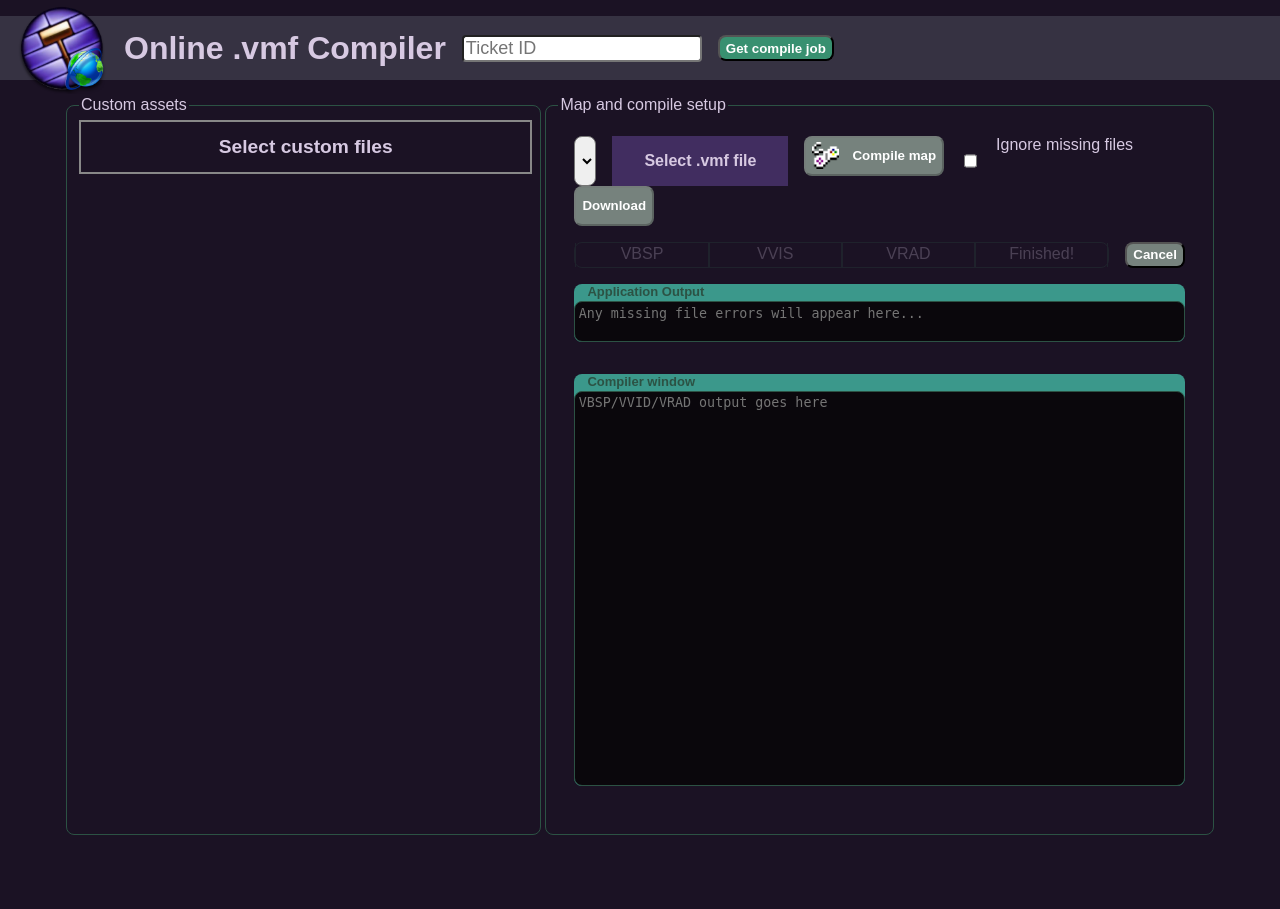
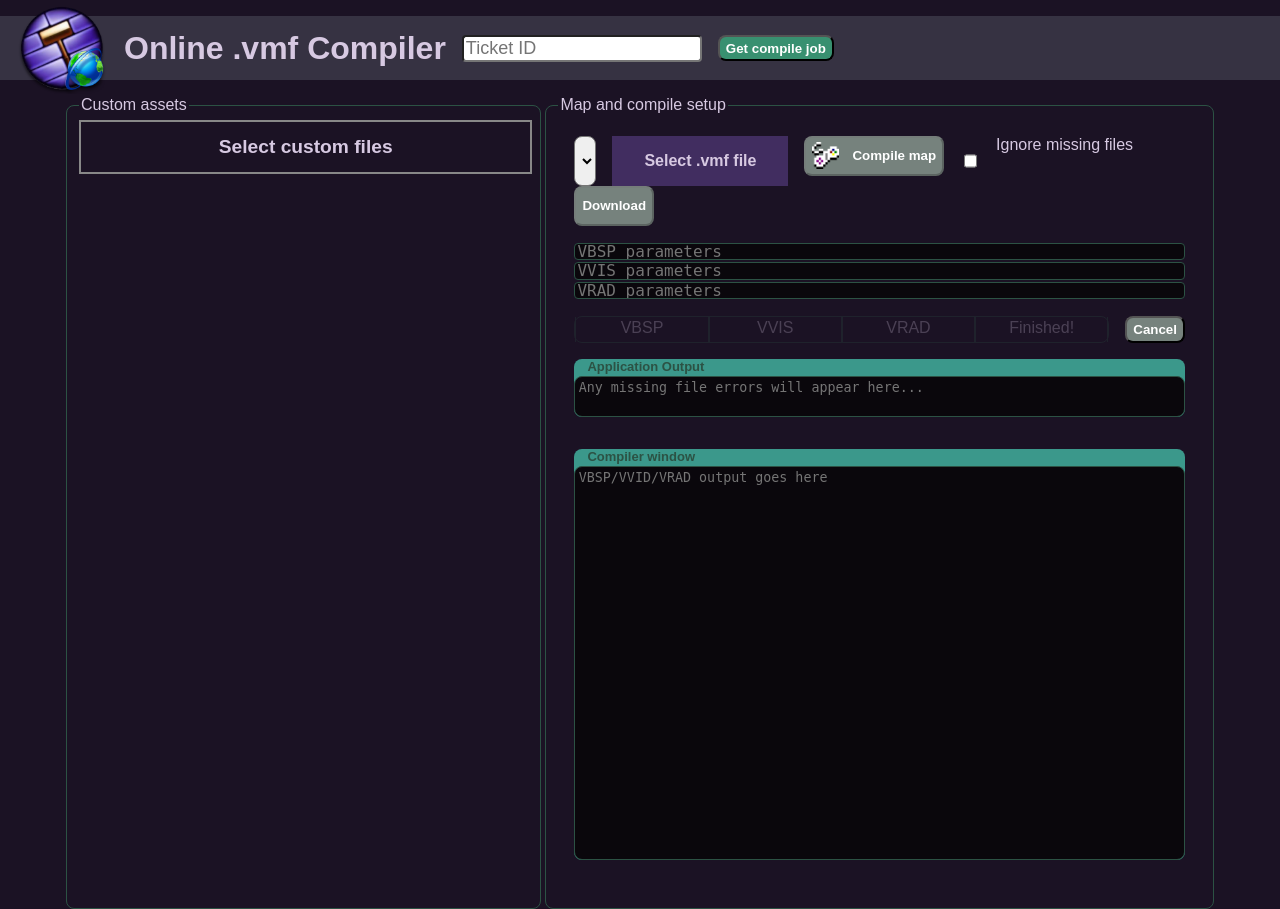
Before and after one commit to Vitaplex/online-vmf-compiler, a Python web app: template frontend/templates/index.html in a window 1280 px wide. Before the commit the page ends 835 px from the top, so only its background shows below. Run offline with Jinja, Linux system fonts and the light colour scheme; the template is opened without the code that fills it, so the values that code supplies are empty.

Commit message:
compile parameter support

```diff
--- a/backend/src/helpers.py
+++ b/backend/src/helpers.py
@@ -29,11 +29,12 @@ def get_vpk_files(path):
     return return_files
 
 def index(index, array):
-    if len(array) >= index:
+    if array is not None and len(array) > 0 and len(array) >= index:
         return array[index]
 
 def get_globby_file_path(path, name):
     globbed_path = index(0, glob.glob(os.path.join(path, name)))
+    if globbed_path is None: return
     with open(globbed_path, "r") as f:
         return {"path": globbed_path, "content": f.read()}
 
--- a/frontend/static/css/style.css
+++ b/frontend/static/css/style.css
@@ -18,6 +18,7 @@
     --border-color: rgb(44, 82, 68);
 
     /* Accents */
+    --textarea-bg: rgb(10 7 12);
     --queued01: rgb(82, 82, 82);
     --ok01: rgb(59, 152, 139);
     --running01: rgb(59, 211, 160);
@@ -89,8 +90,17 @@ input {
     height: 2em;
 }
 
+.compile-input {
+    height: 0.85em;
+    margin-block: 1px;
+    background-color:var(--textarea-bg);
+    font-family: monospace;
+    border: var(--border-color) 1px solid;
+    color: var(--text-main);
+}
+
 pre, textarea.pre {
-    background-color: rgb(10 7 12);
+    background-color: var(--textarea-bg);
     color: var(--text-main);
     resize: none;
     width: 100%;
--- a/frontend/static/js/api.js
+++ b/frontend/static/js/api.js
@@ -33,8 +33,12 @@ export async function getJob(jobId) {
     return await response.json();
 }
 
-export async function compileVmfFile(selectedGame, vmfFile, fileName) {
-    const params = new URLSearchParams({ game: selectedGame, fileName: fileName });
+export async function compileVmfFile(selectedGame, vmfFile, fileName, compileParams) {
+    const params = new URLSearchParams({ game: selectedGame, fileName: fileName});
+    console.log(compileParams);
+    if(compileParams?.vbsp) params.append("vbspParams", compileParams.vbsp);
+    if(compileParams?.vvis) params.append("vvisParams", compileParams.vvis);
+    if(compileParams?.vrad) params.append("vradParams", compileParams.vrad);
 
     const response = await sendFileAsync("/api/compile?" + params, vmfFile);
     await isOk(response);
--- a/frontend/static/js/main.js
+++ b/frontend/static/js/main.js
@@ -31,13 +31,14 @@ const INPUT_VMF = document.getElementById("input-vmf");
 const SELECT_GAME = document.getElementById("select-game-vmf");
 const RESPONSE_OUTPUT = document.getElementById("response-output");
 const COMPILER_OUTPUT = document.getElementById("compiler-output");
+
 const PROGRESS_BAR = {
     progressBar: document.getElementById("progress-bar"),
     vbspStatus: document.getElementById("progress-vbsp"),
     vvisStatus: document.getElementById("progress-vvis"),
     vradStatus: document.getElementById("progress-vrad"),
     finishedStatus: document.getElementById("progress-finished")
-}
+};
 
 let VMF_FILE;
 let JOB_ID;
@@ -105,14 +106,28 @@ async function setupVmfFileInput() {
         LABEL_INPUT_VMF.innerHTML = vmfInputLabelOriginalText;
     });
 
+
     BUTTON_COMPILE_VMF.addEventListener("click", async () => {
         const selectedGame = SELECT_GAME.options[SELECT_GAME.selectedIndex].innerText;
         const ignoreMissingFiles = document.getElementById("ignore-missing-files")?.checked ?? false;
         const fileName = LABEL_INPUT_VMF.innerText;
 
+        const compilerParameters = {
+            vbsp: document.getElementById("input-vbsp-params").value,
+            vvis: document.getElementById("input-vvis-params").value,
+            vrad: document.getElementById("input-vrad-params").value,
+        };
+
         uiState_CompilingMap();
         try {
-            const compileResponse = await handleCompileVmfClick(BUTTON_COMPILE_VMF, RESPONSE_OUTPUT, selectedGame, ignoreMissingFiles, VMF_FILE, fileName);
+            const compileResponse = await handleCompileVmfClick(
+                BUTTON_COMPILE_VMF,
+                RESPONSE_OUTPUT,
+                selectedGame,
+                ignoreMissingFiles,
+                VMF_FILE,
+                fileName,
+                compilerParameters);
             if (compileResponse) {
                 JOB_ID = compileResponse.jobId;
                 // 500ms wait for the compile process to start, and the log file to be written
@@ -175,6 +190,8 @@ async function getCompileJobStatus(jobId, fromCompileJobButton = false) {
             }
             response = await api.getCompileJob(jobId);
 
+            console.log(response);
+
             if (response.success == false) {
                 COMPILER_OUTPUT.value = "";
                 RESPONSE_OUTPUT.classList.add("error");
@@ -182,7 +199,7 @@ async function getCompileJobStatus(jobId, fromCompileJobButton = false) {
                 break;
             }
 
-            COMPILER_OUTPUT.value = response.log.trim();
+            COMPILER_OUTPUT.value = response.log?.trim();
 
             updateStatuses(response.statuses);
 
--- a/frontend/static/js/vmfCompile.js
+++ b/frontend/static/js/vmfCompile.js
@@ -3,7 +3,7 @@ import { getUserCustomFilesFromPage, addUserCustomFilesInputs } from "./userCust
 import { enableElement, disableElement } from "./htmlHelpers.js";
 import { resolveAssetsInVmfFile, resolveCustomFilesInVmf } from "./vmfParser.js";
 
-export async function handleCompileVmfClick(button, outputArea, selectedGame, ignoreMissingFiles, vmfFileObject, fileName) {
+export async function handleCompileVmfClick(button, outputArea, selectedGame, ignoreMissingFiles, vmfFileObject, fileName, compileParams) {
     outputArea.classList.remove("error");
 
     if (!vmfFileObject) alert("No .vmf file selected!");
@@ -38,11 +38,11 @@ export async function handleCompileVmfClick(button, outputArea, selectedGame, ig
     }
 
     disableElement(button, "Compiling vmf-file...");
-    return await sendVmfToBackend(selectedGame, vmfFileObject.stringrepresentation, fileName)
+    return await sendVmfToBackend(selectedGame, vmfFileObject.stringrepresentation, fileName, compileParams)
 }
 
-async function sendVmfToBackend(selectedGame, vmfFile, fileName) {
-    const response = await api.compileVmfFile(selectedGame, vmfFile, fileName);
+async function sendVmfToBackend(selectedGame, vmfFile, fileName, compileParams) {
+    const response = await api.compileVmfFile(selectedGame, vmfFile, fileName, compileParams);
     return response;
 }
 
--- a/frontend/templates/index.html
+++ b/frontend/templates/index.html
@@ -36,6 +36,11 @@
                     <label for="ignore-missing-files">Ignore missing files</label>
                     <button class="inactive" id="download-button">Download</button>
                 </div>
+                <div class="flex fd-tb fw-nw">
+                    <input class="compile-input" id="input-vbsp-params" type="text" placeholder="VBSP parameters">
+                    <input class="compile-input" id="input-vvis-params" type="text" placeholder="VVIS parameters">
+                    <input class="compile-input" id="input-vrad-params" type="text" placeholder="VRAD parameters">
+                </div>
                 <div class="flex fd-lr fw-nw">
                     <div id="progress-bar" class="inactive">
                         <div id="progress-vbsp" class="progress-item">
```
Also changed, not shown: backend/src/compile_job_service.py (+23 -14 lines), backend/src/server.py (+6 -7 lines).
